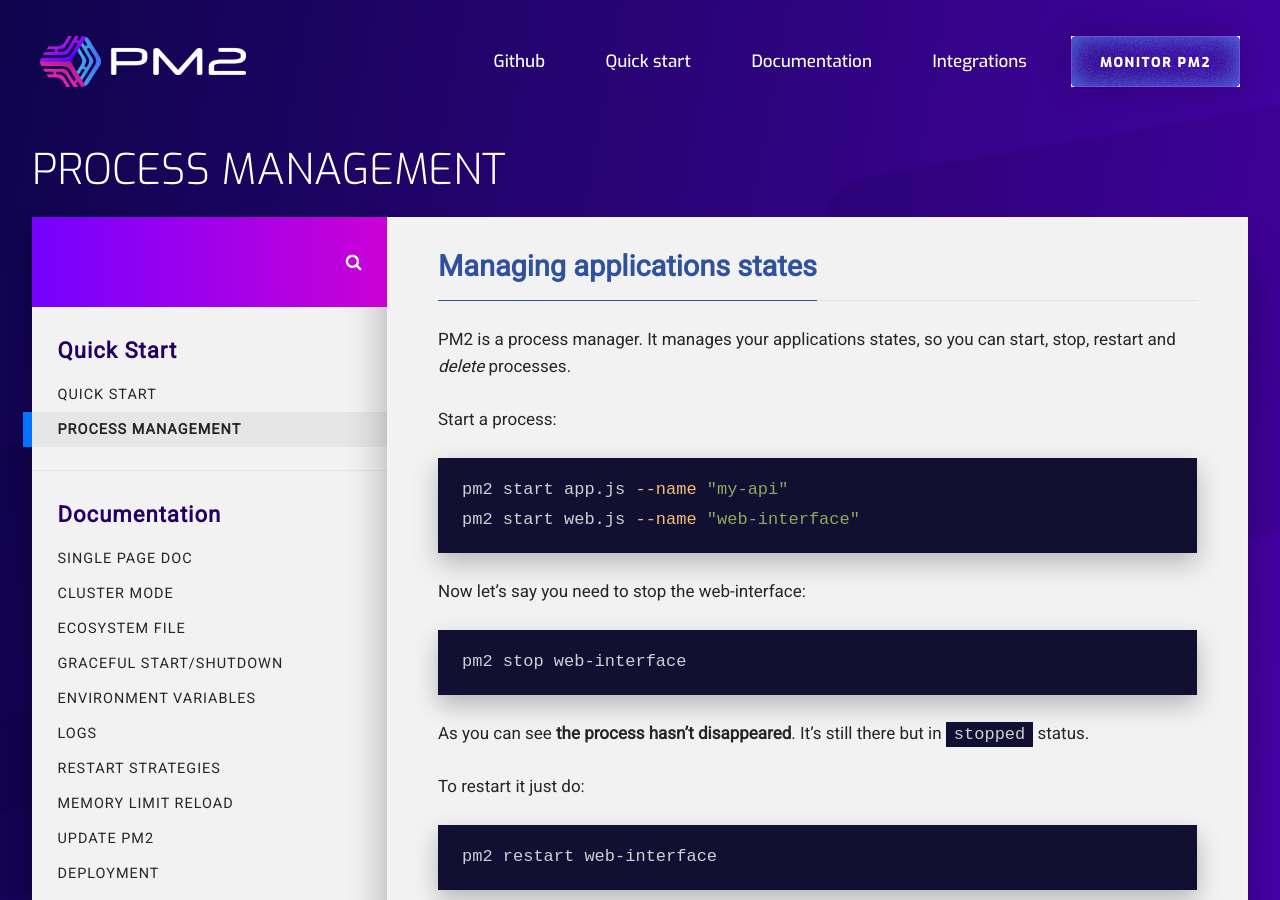
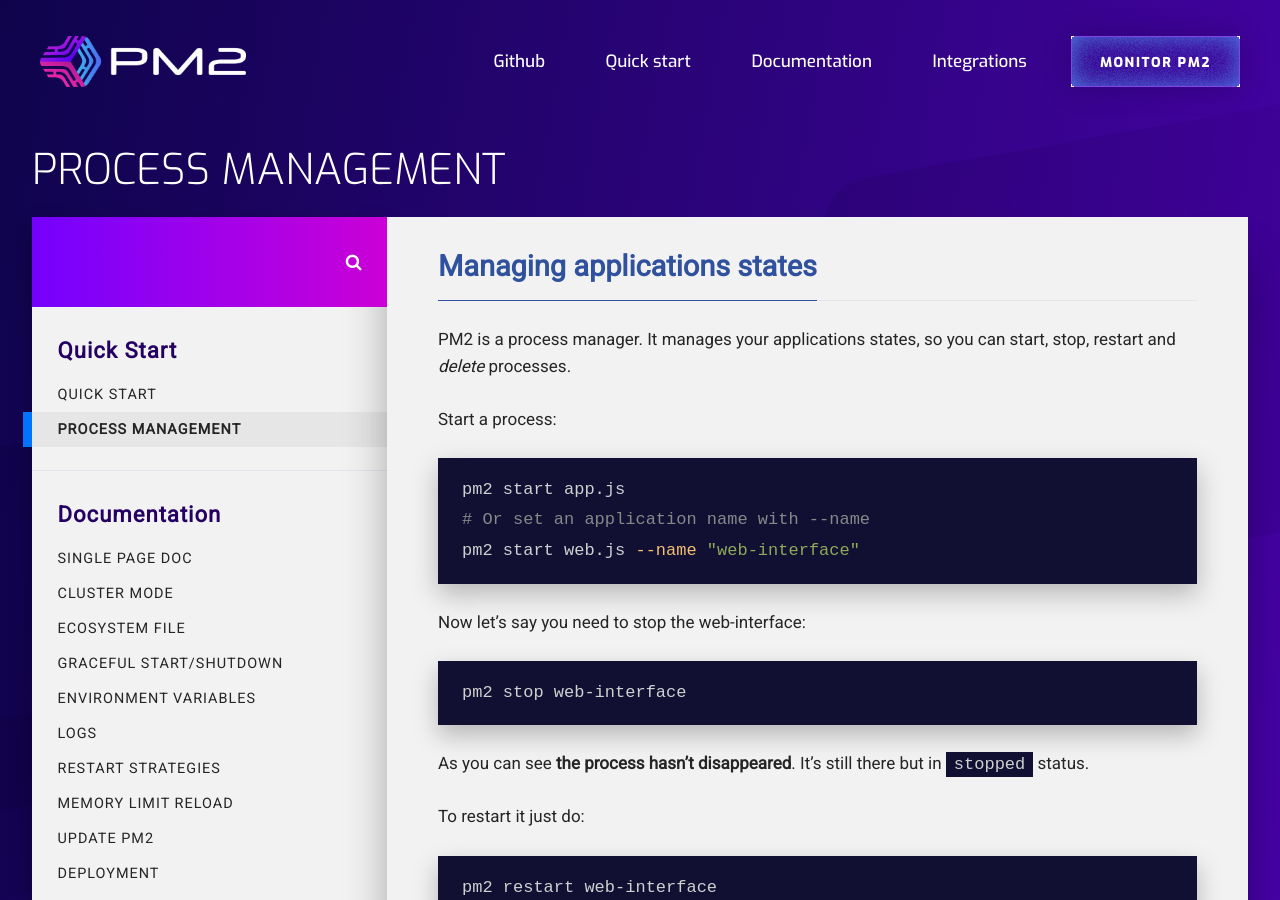
Before and after one commit to pm2-hive/pm2-hive.github.io, a Jekyll site: the page built from docs/features/process-management.md, in a window 1280 px wide and 900 px high. Built offline with Jekyll 4.4.1, drawn with Linux system fonts in a browser that asks for light colours; comment, search, counter and statistics services are not loaded.

Commit message:
Update process-management.md

````diff
--- a/docs/features/process-management.md
+++ b/docs/features/process-management.md
@@ -12,7 +12,8 @@
 Start a process:
 
 ```bash
-pm2 start app.js --name "my-api"
+pm2 start app.js
+# Or set an application name with --name
 pm2 start web.js --name "web-interface"
 ```
 
````
